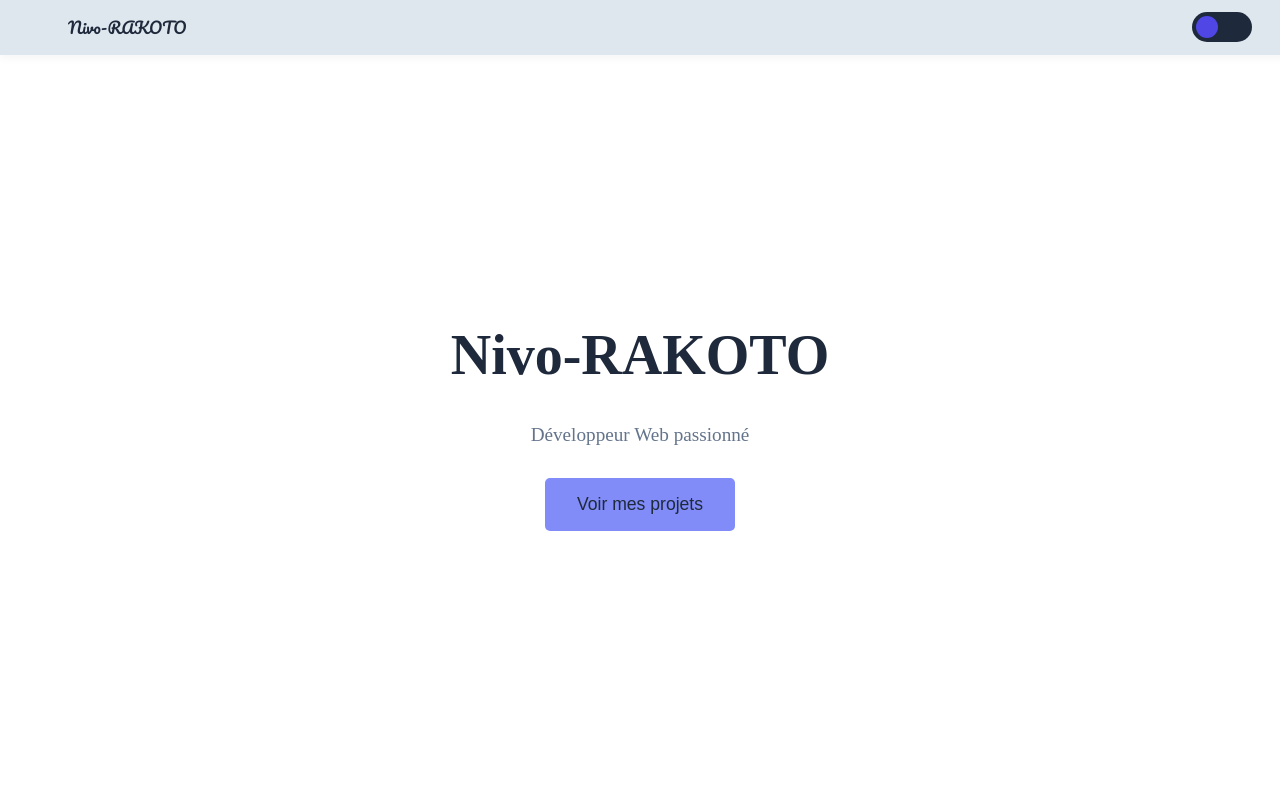
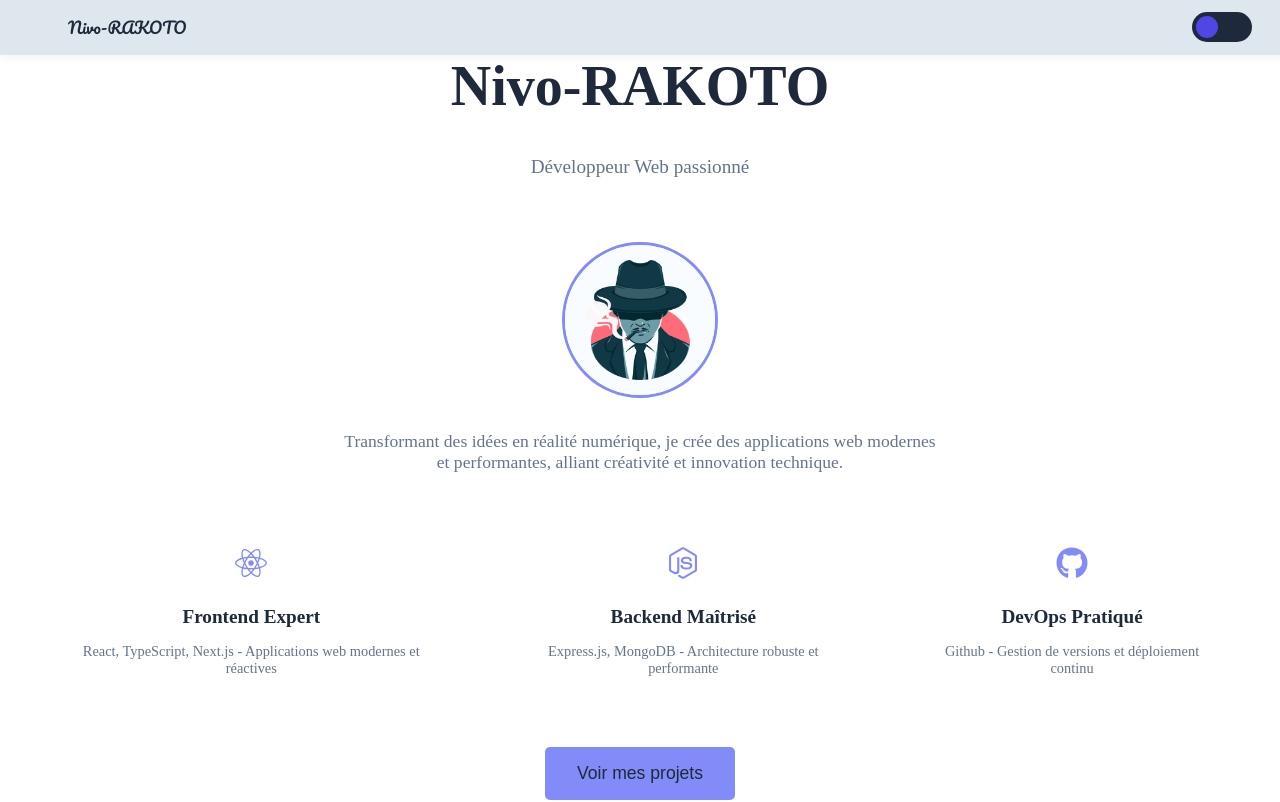
Before and after one commit to nivorako/react-portfolio, a React (Vite) app: page / in a window 1280 px wide. Shown: the top 802 px of the page. Built offline with nearby package versions, Linux system fonts and the light colour scheme.

Commit message:
set up skillsSection

```diff
--- a/package.json
+++ b/package.json
@@ -16,6 +16,7 @@
     "react": "^19.1.0",
     "react-dark-mode-toggle": "^0.2.0",
     "react-dom": "^19.1.0",
+    "react-icons": "^5.5.0",
     "react-switch": "^7.1.0",
     "styled-components": "^6.1.18"
   },
--- a/src/components/Home.tsx
+++ b/src/components/Home.tsx
@@ -1,7 +1,9 @@
+import React from 'react';
 import styled from "styled-components";
-import { motion } from "framer-motion";
+import avatar from "../assets/avatar.webp";
+import { FaReact, FaNodeJs, FaGithub } from 'react-icons/fa';
 
-const HomeContainer = styled(motion.div)`
+const HomeContainer = styled.div`
     min-height: 100vh;
     display: flex;
     flex-direction: column;
@@ -12,20 +14,20 @@ const HomeContainer = styled(motion.div)`
     background: var(--background);
 `;
 
-const Title = styled(motion.h1)`
+const Title = styled.h1`
     font-size: 3.5rem;
     margin-bottom: 1rem;
     line-height: 1.2;
     color: var(--text);
 `;
 
-const Subtitle = styled(motion.p)`
+const Subtitle = styled.p`
     font-size: 1.2rem;
     color: var(--textSecondary);
     margin-bottom: 2rem;
 `;
 
-const Button = styled(motion.button)`
+const Button = styled.button`
     padding: 1rem 2rem;
     font-size: 1.1rem;
     background: var(--secondary);
@@ -33,41 +35,117 @@ const Button = styled(motion.button)`
     border: none;
     border-radius: 5px;
     cursor: pointer;
-    transition: all 0.3s ease;
+    transition: all 0.3s cubic-bezier(0.4, 0, 0.2, 1);
     &:hover {
         transform: translateY(-2px);
         background: #1E293B;
+        color: var(--primary);
     }
+    &:active {
+        transform: scale(0.98);
+    }
+`;
+
+const ProfileSection = styled.div`
+    display: flex;
+    flex-direction: column;
+    align-items: center;
+    gap: 1rem;
+    margin-top: 2rem;
+`;
+
+const Avatar = styled.img`
+    width: 150px;
+    height: 150px;
+    border-radius: 50%;
+    object-fit: cover;
+    border: 3px solid var(--secondary);
+`;
+
+const Description = styled.p`
+    font-size: 1.1rem;
+    color: var(--textSecondary);
+    max-width: 600px;
+    text-align: center;
+`;
+
+const SkillsSection = styled.div`
+    display: flex;
+    flex-direction: column;
+    gap: 2rem;
+    margin: 2rem 0;
+    padding: 0 1rem;
+    width: 100%;
+
+    @media (min-width: 768px) {
+        flex-direction: row;
+        justify-content: space-around;
+    }
+`;
+
+const SkillCard = styled.div`
+    background: rgba(255, 255, 255, 0.05);
+    padding: 1.5rem;
+    border-radius: 10px;
+    text-align: center;
+    backdrop-filter: blur(10px);
+    transition: transform 0.3s ease;
+
+    &:hover {
+        transform: translateY(-5px);
+    }
+`;
+
+const SkillIcon = styled.div`
+    font-size: 2rem;
+    color: var(--secondary);
+    margin-bottom: 1rem;
+`;
+
+const SkillTitle = styled.h3`
+    font-size: 1.2rem;
+    color: var(--text);
+    margin-bottom: 0.5rem;
+`;
+
+const SkillDescription = styled.p`
+    color: var(--textSecondary);
+    font-size: 0.9rem;
 `;
 
 const Home = () => {
     return (
-        <HomeContainer
-            initial={{ opacity: 0, y: 20 }}
-            animate={{ opacity: 1, y: 0 }}
-            transition={{ duration: 0.5 }}
-        >
-            <Title
-                initial={{ opacity: 0, y: 20 }}
-                animate={{ opacity: 1, y: 0 }}
-                transition={{ duration: 0.8, delay: 0.2 }}
-            >
-                Nivo-RAKOTO
-            </Title>
-            <Subtitle
-                initial={{ opacity: 0, y: 20 }}
-                animate={{ opacity: 1, y: 0 }}
-                transition={{ duration: 0.8, delay: 0.4 }}
-            >
-                Développeur Web passionné
-            </Subtitle>
-            <Button
-                whileHover={{ scale: 1.05 }}
-                whileTap={{ scale: 0.95 }}
-                transition={{ type: "spring", stiffness: 400, damping: 17 }}
-            >
-                Voir mes projets
-            </Button>
+        <HomeContainer>
+            <Title>Nivo-RAKOTO</Title>
+            <Subtitle>Développeur Web passionné</Subtitle>
+            <ProfileSection>
+                <Avatar src={avatar} alt="Nivo-RAKOTO" />
+                <Description>
+                    Transformant des idées en réalité numérique, je crée des applications web modernes et performantes, alliant créativité et innovation technique.
+                </Description>
+            </ProfileSection>
+
+            <SkillsSection>
+                <SkillCard>
+                    <SkillIcon><FaReact /></SkillIcon>
+                    <SkillTitle>Frontend Expert</SkillTitle>
+                    <SkillDescription>React, TypeScript, Next.js - Applications web modernes et réactives</SkillDescription>
+                </SkillCard>
+
+                <SkillCard>
+                    <SkillIcon><FaNodeJs /></SkillIcon>
+                    <SkillTitle>Backend Maîtrisé</SkillTitle>
+                    <SkillDescription>Express.js, MongoDB - Architecture robuste et performante</SkillDescription>
+                </SkillCard>
+
+                <SkillCard>
+                    <SkillIcon><FaGithub /></SkillIcon>
+                    <SkillTitle>DevOps Pratiqué</SkillTitle>
+                    <SkillDescription>Github - Gestion de versions et déploiement continu</SkillDescription>
+                </SkillCard>
+            </SkillsSection>
+
+            <Button>Voir mes projets</Button>
         </HomeContainer>
     );
 };
```
Also changed, not shown: src/assets/avatar.webp (added), 1 other file (tests, documents, lock files or other folders).
